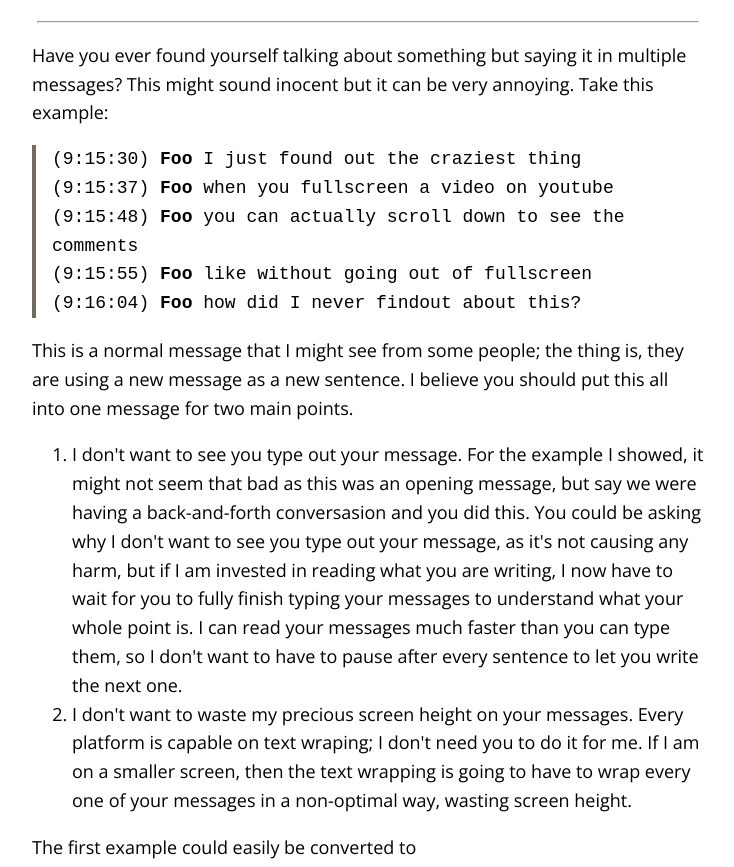
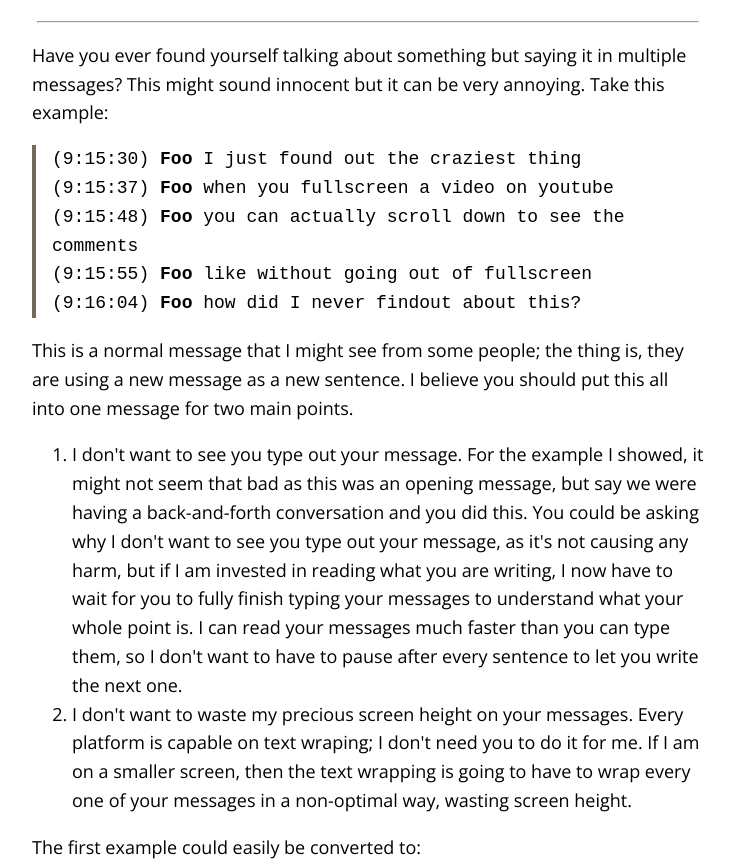
Before and after one commit to arthurmelton/useonemessage.com, a plain HTML site: page index.html in a window 1280 px wide. Shown: the part 85-952 px from the top of the page, without its empty margins (272-1006 px from the left). Drawn offline with Linux system fonts and the light colour scheme.

Commit message:
Update index.html
Spellings

```diff
--- a/index.html
+++ b/index.html
@@ -16,7 +16,7 @@
     <body>
         <h1>Use one message</h1>
         <hr>
-        <p>Have you ever found yourself talking about something but saying it in multiple messages? This might sound inocent but it can be very annoying. Take this example:</p>
+        <p>Have you ever found yourself talking about something but saying it in multiple messages? This might sound innocent but it can be very annoying. Take this example: </p>
         <quoteblock>
             (9:15:30) <b>Foo</b> I just found out the craziest thing <br>
             (9:15:37) <b>Foo</b> when you fullscreen a video on youtube <br>
@@ -26,10 +26,10 @@
         </quoteblock>
         <p>This is a normal message that I might see from some people; the thing is, they are using a new message as a new sentence. I believe you should put this all into one message for two main points.</p>
         <ol>
-            <li>I don't want to see you type out your message. For the example I showed, it might not seem that bad as this was an opening message, but say we were having a back-and-forth conversasion and you did this. You could be asking why I don't want to see you type out your message, as it's not causing any harm, but if I am invested in reading what you are writing, I now have to wait for you to fully finish typing your messages to understand what your whole point is. I can read your messages much faster than you can type them, so I don't want to have to pause after every sentence to let you write the next one.</li>
+            <li>I don't want to see you type out your message. For the example I showed, it might not seem that bad as this was an opening message, but say we were having a back-and-forth conversation and you did this. You could be asking why I don't want to see you type out your message, as it's not causing any harm, but if I am invested in reading what you are writing, I now have to wait for you to fully finish typing your messages to understand what your whole point is. I can read your messages much faster than you can type them, so I don't want to have to pause after every sentence to let you write the next one.</li>
             <li>I don't want to waste my precious screen height on your messages. Every platform is capable on text wraping; I don't need you to do it for me. If I am on a smaller screen, then the text wrapping is going to have to wrap every one of your messages in a non-optimal way, wasting screen height.</li>
         </ol>
-        <p>The first example could easily be converted to </p>
+        <p>The first example could easily be converted to: </p>
         <quoteblock>
             (9:16:45) <b>Foo</b> I just found out the craziest thing, when you fullscreen a video on youtube. You can actually scroll down to see the comments even while still being fullscreened. How did I never know of this?
         </quoteblock>
```
